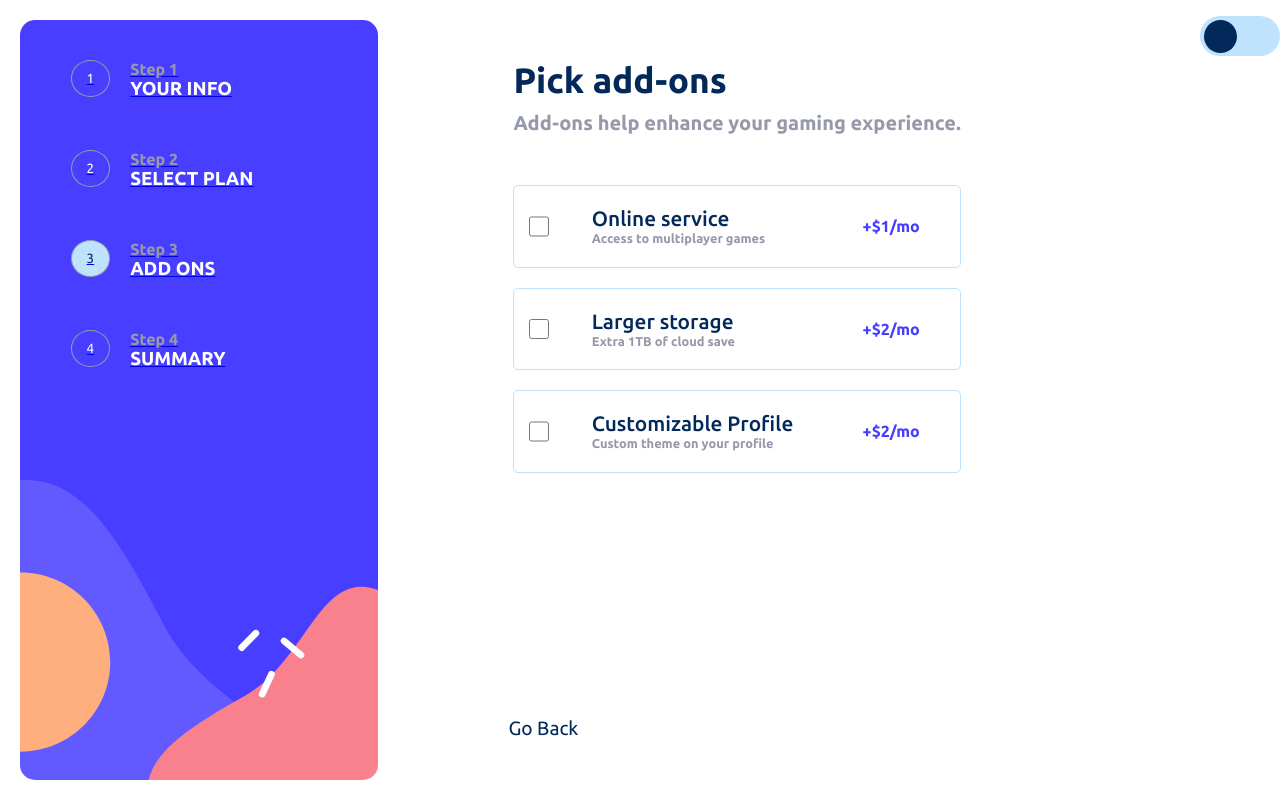
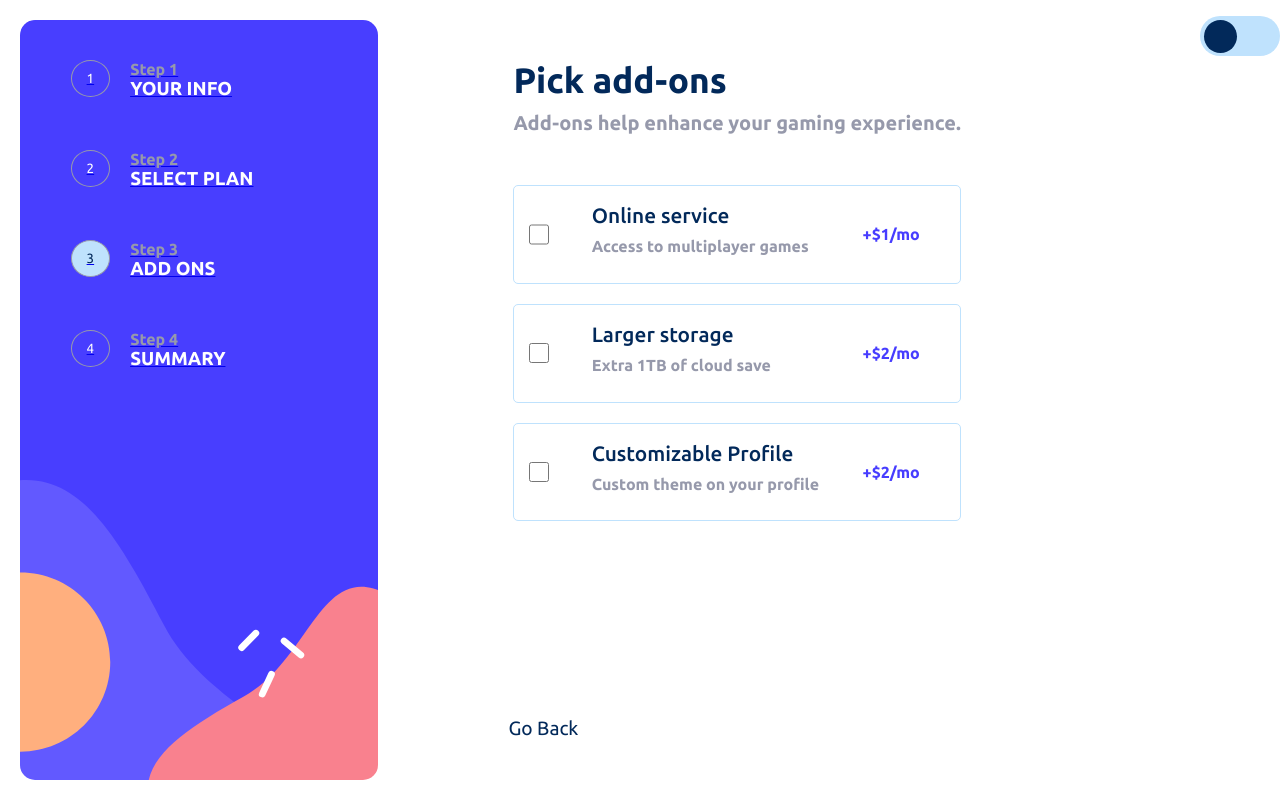
Before and after one commit to Haywayaheadshot/multi-step-form-main, a React (Create React App) app: page /thirdPage in a window 1280 px wide. Built offline with nearby package versions, Linux system fonts and the light colour scheme.

Commit message:
Style desktop version

```diff
--- a/src/styles/third-page.css
+++ b/src/styles/third-page.css
@@ -10,8 +10,6 @@
   border: 1px solid hsl(206, 94%, 87%);
   border-radius: 5px;
   padding: 10px 20px 10px 0;
-
-  /* height: max-content; */
 }
 
 .third-page-checkBox {
@@ -60,3 +58,37 @@
 
   /* display: none; */
 }
+
+@media (min-width: 745px) {
+  .add-ons-package {
+    display: grid;
+    flex-direction: column;
+    justify-content: flex-start;
+  }
+
+  .add-ons-package-h4 {
+    color: hsl(231, 11%, 63%);
+    font-size: 1rem;
+  }
+
+  .add-ons-child {
+    display: grid;
+    grid-template-columns: 1fr 3.5fr 1fr;
+    place-content: center;
+    border: 1px solid hsl(206, 94%, 87%);
+    border-radius: 5px;
+    padding: 10px 20px 10px 0;
+    min-height: 6vw;
+  }
+
+  .add-ons-child:active {
+    display: grid;
+    grid-template-columns: 1fr 3.5fr 1fr;
+    place-content: center;
+    border: 1px solid hsl(206, 94%, 87%);
+    background-color: hsl(217, 100%, 97%);
+    border-radius: 5px;
+    padding: 10px 20px 10px 0;
+    min-height: 6vw;
+  }
+}
```
